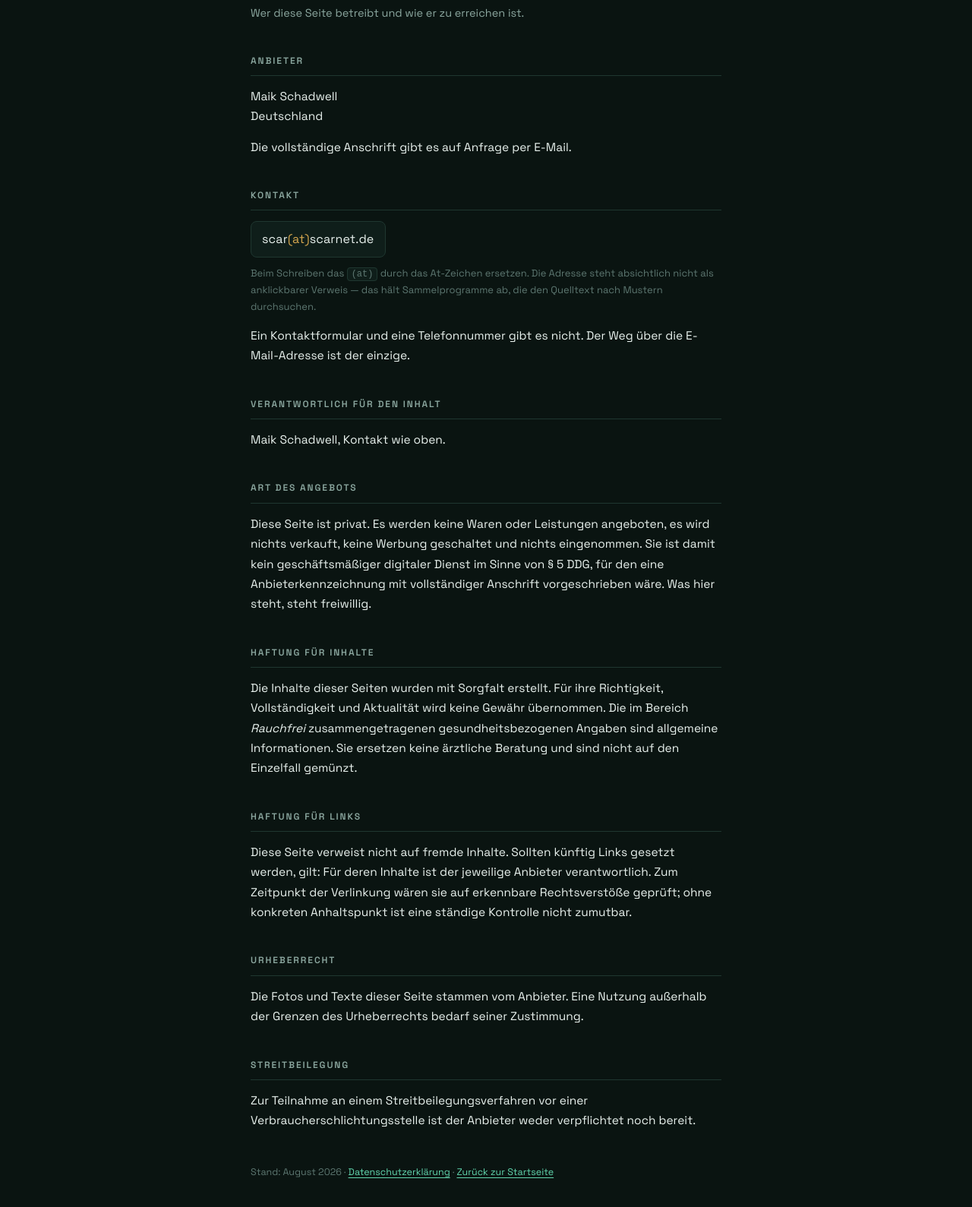
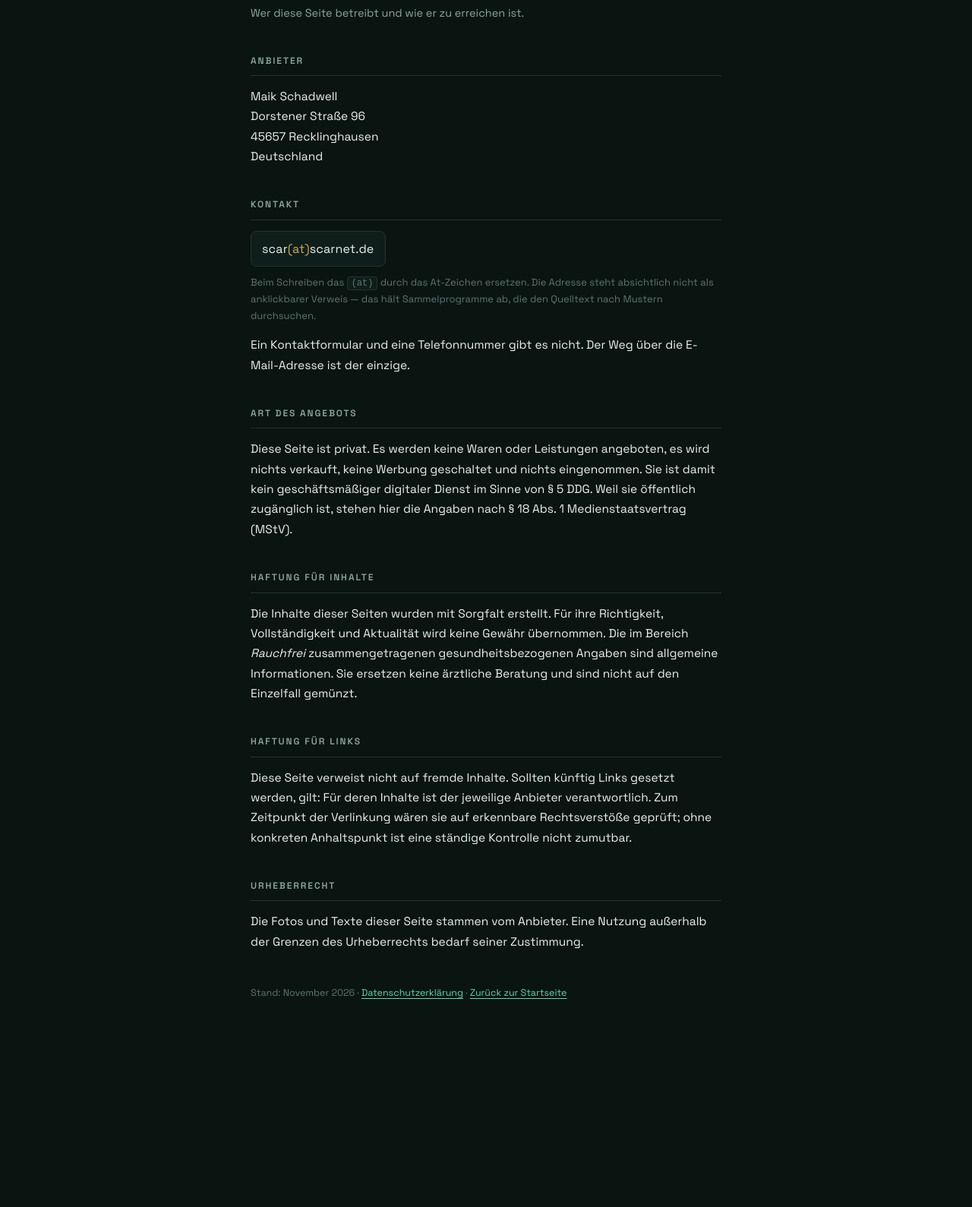
Before and after one commit to mschadwell-ops/scarnet.de, a plain HTML site: page impressum.html in a window 1280 px wide. Shown: the part 145-1734 px from the top of the page at 76% size. After the commit the page ends 1557 px from the top, so only its background shows below. Drawn offline with Linux system fonts and the light colour scheme.

Commit message:
Impressum: Anschrift nach § 18 Abs. 1 MStV ergänzt
- Name und ladungsfähige Anschrift in Impressum und Datenschutzerklärung
- "Anschrift auf Anfrage" entfernt
- "Verantwortlich für den Inhalt" und VSBG-Hinweis gestrichen (nicht einschlägig)
- Stand Impressum: November 2026
- CLAUDE.md und README an die neue Regel angepasst

Co-Authored-By: Claude Opus 5.5 <noreply@anthropic.com>
Claude-Session: https://claude.ai/code/session_01HiM81DLZJrARdhhZKALFkF

```diff
--- a/impressum.html
+++ b/impressum.html
@@ -5,7 +5,7 @@
 <meta name="viewport" content="width=device-width, initial-scale=1.0">
 
 <title>Impressum — scaRnet</title>
-<meta name="description" content="Anbieterkennzeichnung nach § 5 DDG für scarnet.de.">
+<meta name="description" content="Impressum von scarnet.de nach § 18 Abs. 1 MStV.">
 <link rel="canonical" href="https://scarnet.de/impressum.html">
 
 <!-- Gleiches Favicon wie die Startseite: Impressum und Datenschutz sind
@@ -139,11 +139,15 @@
   <p class="lede">Wer diese Seite betreibt und wie er zu erreichen ist.</p>
 
   <h2>Anbieter</h2>
+  <!-- Pflichtangaben nach § 18 Abs. 1 MStV: Name und ladungsfähige Anschrift.
+       Ein Postfach genügt nicht. Eine c/o-Adresse (Impressum-Service, Büroservice)
+       ist zulässig, solange dort Post und Klagen wirksam zugestellt werden können. -->
   <address>
     Maik Schadwell<br>
+    Dorstener Straße 96<br>
+    45657 Recklinghausen<br>
     Deutschland
   </address>
-  <p>Die vollständige Anschrift gibt es auf Anfrage per E-Mail.</p>
 
   <h2>Kontakt</h2>
   <!-- Kein anklickbarer Verweis und kein At-Zeichen im Quelltext. Sammler suchen
@@ -161,16 +165,13 @@
     E-Mail-Adresse ist der einzige.
   </p>
 
-  <h2>Verantwortlich für den Inhalt</h2>
-  <p>Maik Schadwell, Kontakt wie oben.</p>
-
   <h2>Art des Angebots</h2>
   <p>
     Diese Seite ist privat. Es werden keine Waren oder Leistungen angeboten,
     es wird nichts verkauft, keine Werbung geschaltet und nichts eingenommen.
-    Sie ist damit kein geschäftsmäßiger digitaler Dienst im Sinne von § 5 DDG,
-    für den eine Anbieterkennzeichnung mit vollständiger Anschrift
-    vorgeschrieben wäre. Was hier steht, steht freiwillig.
+    Sie ist damit kein geschäftsmäßiger digitaler Dienst im Sinne von § 5 DDG.
+    Weil sie öffentlich zugänglich ist, stehen hier die Angaben nach
+    § 18 Abs. 1 Medienstaatsvertrag (MStV).
   </p>
 
   <h2>Haftung für Inhalte</h2>
@@ -197,15 +198,8 @@
     außerhalb der Grenzen des Urheberrechts bedarf seiner Zustimmung.
   </p>
 
-  <h2>Streitbeilegung</h2>
-  <p>
-    Zur Teilnahme an einem Streitbeilegungsverfahren vor einer
-    Verbraucherschlichtungsstelle ist der Anbieter weder verpflichtet noch
-    bereit.
-  </p>
-
   <p class="stand">
-    Stand: August 2026 · <a href="/datenschutz.html">Datenschutzerklärung</a>
+    Stand: November 2026 · <a href="/datenschutz.html">Datenschutzerklärung</a>
     · <a href="/">Zurück zur Startseite</a>
   </p>
 
```
Also changed, not shown: datenschutz.html (+3 -4 lines), 2 other files.
